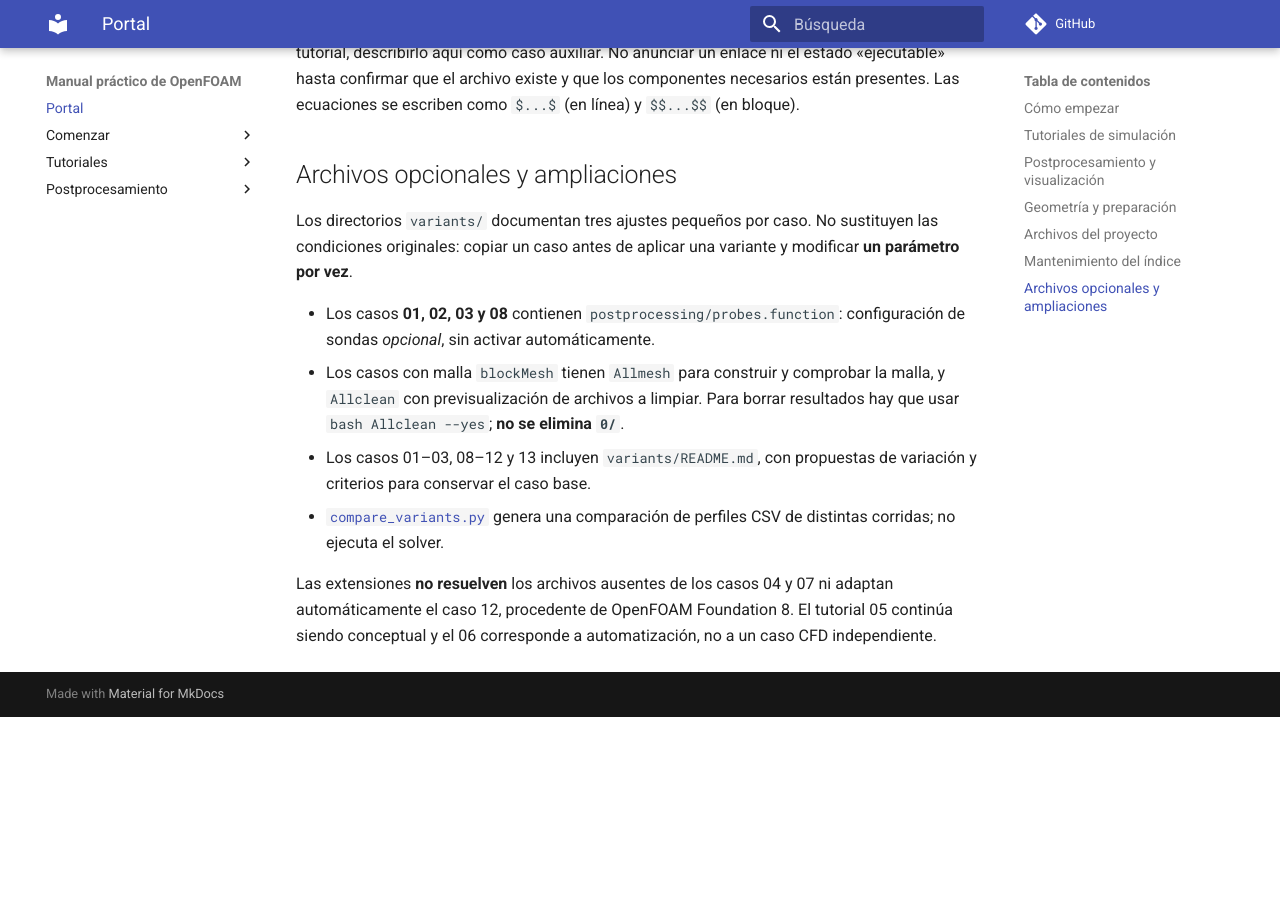
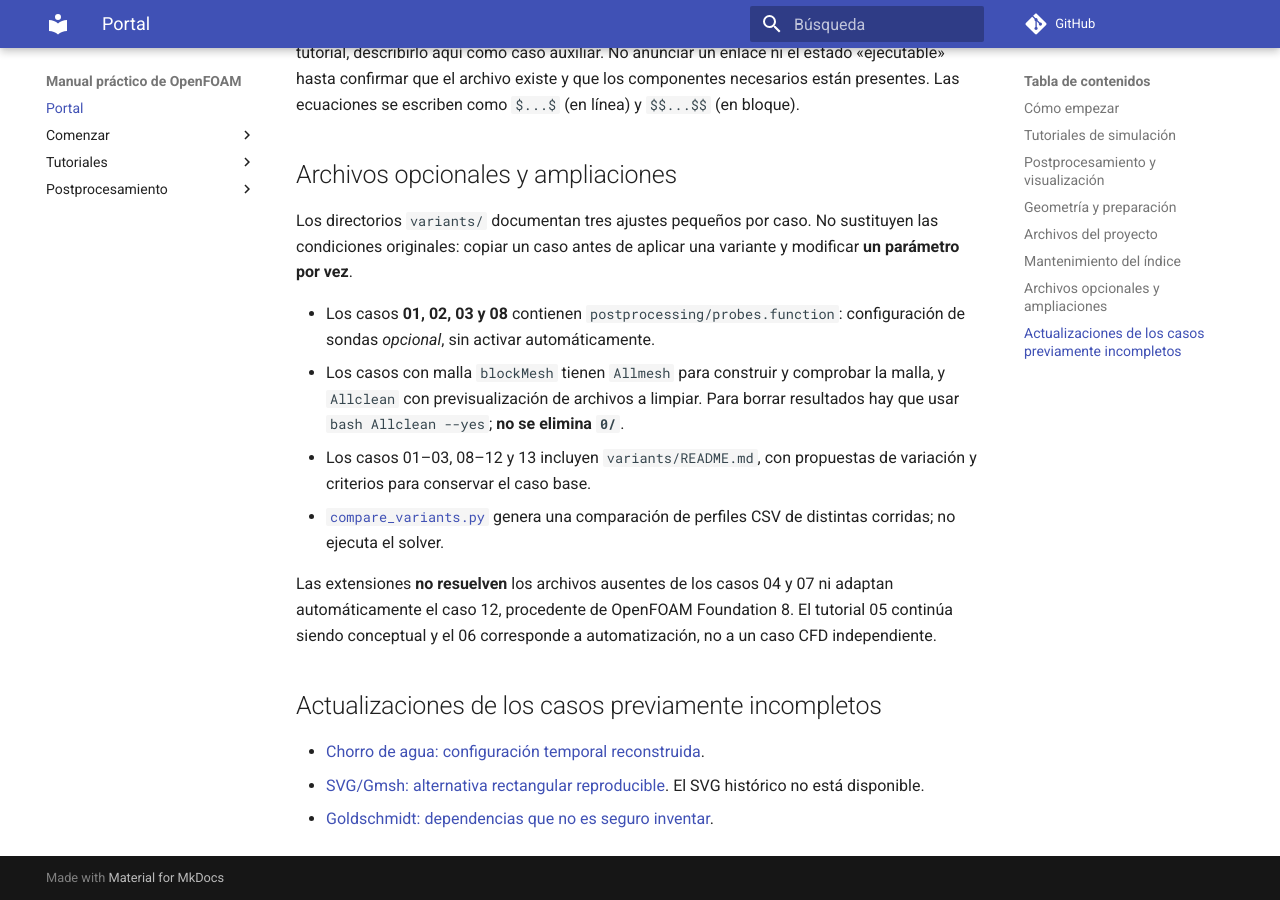
Before and after one commit to juanjosecas/openFOAM-manual, an MkDocs documentation site: the page built from docs/index.md, in a window 1280 px wide and 900 px high, scrolled down 2779 px. Built offline with MkDocs 1.6.1 and Material for MkDocs 9.7.7, drawn with Linux system fonts in a browser that asks for light colours; comment, search, counter and statistics services are not loaded; before the commit the page ends 3496 px from its top, so only the background shows below that; some of the changed text lies outside the part shown.

Commit message:
docs: document safe reconstruction and unresolved Goldschmidt dependencies

```diff
--- a/docs/index.md
+++ b/docs/index.md
@@ -20,10 +20,10 @@ Portal de contenidos del repositorio [openFOAM-manual](https://github.com/juanjo
 | 01 | [Canal 2D no newtoniano](tutoriales/01-canal-no-newtoniano.md) | [Caso 01](https://github.com/juanjosecas/openFOAM-manual/tree/main/cases/01-canal-no-newtoniano) | Configuración disponible; `simpleFoam` estacionario |
 | 02 | [Canal con obstáculos](tutoriales/02-canal-obstaculos.md) | [Caso 02](https://github.com/juanjosecas/openFOAM-manual/tree/main/cases/02-canal-obstaculos) | Configuración disponible; `simpleFoam` estacionario |
 | 03 | [Estenosis capilar](tutoriales/03-estenosis-capilar.md) | [Caso 03](https://github.com/juanjosecas/openFOAM-manual/tree/main/cases/03-estenosis-capilar) | Configuración disponible; `simpleFoam` estacionario |
-| 04 | [Chorro de agua](tutoriales/04-chorro-agua.md) | [Caso 04](https://github.com/juanjosecas/openFOAM-manual/tree/main/cases/04-chorro-agua) | **Incompleto:** falta `system/controlDict` |
+| 04 | [Chorro de agua](tutoriales/04-chorro-agua.md) | [Caso 04](https://github.com/juanjosecas/openFOAM-manual/tree/main/cases/04-chorro-agua) | Control temporal reconstruido; pendiente de validación |
 | 05 | [Esfera en agua](tutoriales/05-esfera-agua.md) | — | Conceptual: no existe un caso autónomo completo |
 | 06 | [Automatización con foamlib](tutoriales/06-foamlib.md) | — | Guía Python; no es un caso CFD independiente |
-| 07 | [Geometrías SVG/Gmsh](tutoriales/07-svg-gmsh.md) | [Caso 07](https://github.com/juanjosecas/openFOAM-manual/tree/main/cases/07-svg-gmsh) | **Incompleto:** faltan SVG y scripts de geometría |
+| 07 | [Geometrías SVG/Gmsh](tutoriales/07-svg-gmsh.md) | [Caso 07](https://github.com/juanjosecas/openFOAM-manual/tree/main/cases/07-svg-gmsh) | Alternativa Gmsh disponible; SVG original pendiente |
 | 08 | [Tubería cilíndrica 3D transitoria](tutoriales/08-tuberia-cilindrica-3d.md) | [Caso 08](https://github.com/juanjosecas/openFOAM-manual/tree/main/cases/08-tuberia-cilindrica-3d) | `pimpleFoam`; revisión documental |
 | 09 | [Cavidad 2D con tapa móvil](tutoriales/09-cavity-2d.md) | [Caso 09](https://github.com/juanjosecas/openFOAM-manual/tree/main/cases/09-cavity-2d) | Heredado de Foundation; `icoFoam` |
 | 10A | [Tubería laminar, variante 0](tutoriales/10a-tuberia-laminar-case0.md) | [Caso 10A](https://github.com/juanjosecas/openFOAM-manual/tree/main/cases/10a-tuberia-laminar-case0) | Heredado; `icoFoam` |
@@ -75,3 +75,10 @@ Los directorios `variants/` documentan tres ajustes pequeños por caso. No susti
 - [`compare_variants.py`](https://github.com/juanjosecas/openFOAM-manual/blob/main/scripts/compare_variants.py) genera una comparación de perfiles CSV de distintas corridas; no ejecuta el solver.
 
 Las extensiones **no resuelven** los archivos ausentes de los casos 04 y 07 ni adaptan automáticamente el caso 12, procedente de OpenFOAM Foundation 8. El tutorial 05 continúa siendo conceptual y el 06 corresponde a automatización, no a un caso CFD independiente.
+
+
+## Actualizaciones de los casos previamente incompletos
+
+- [Chorro de agua: configuración temporal reconstruida](https://github.com/juanjosecas/openFOAM-manual/blob/main/cases/04-chorro-agua/COMPLETADO.md).
+- [SVG/Gmsh: alternativa rectangular reproducible](https://github.com/juanjosecas/openFOAM-manual/blob/main/cases/07-svg-gmsh/COMPLETADO.md). El SVG histórico no está disponible.
+- [Goldschmidt: dependencias que no es seguro inventar](https://github.com/juanjosecas/openFOAM-manual/blob/main/cases/12-goldschmidt-particulas/PENDIENTES.md).
```
Also changed, not shown: cases/04-chorro-agua/README.md (+5 -0 lines), cases/07-svg-gmsh/README.md (+5 -0 lines), cases/12-goldschmidt-particulas/PENDIENTES.md (added, +10 -0 lines).
